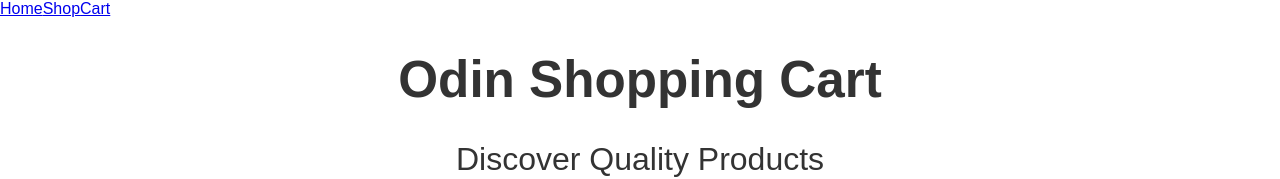
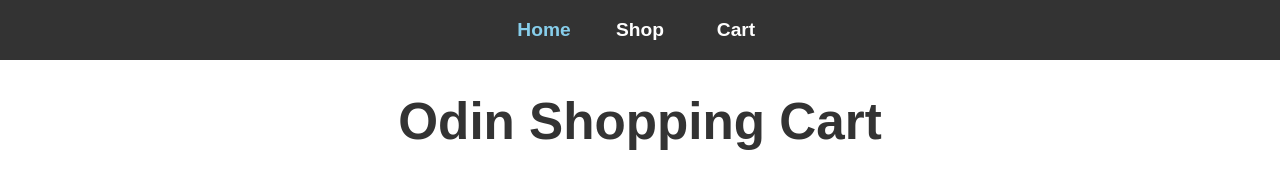
Before and after one commit to Daik102/shopping-cart, a React (Vite) app: page / in a window 1280 px wide. Shown: the top 179 px of the page. Built offline with nearby package versions, Linux system fonts and the light colour scheme.

Commit message:
Add styling for Navbar component

```diff
--- a/src/components/Navbar.jsx
+++ b/src/components/Navbar.jsx
@@ -1,23 +1,26 @@
 import { NavLink } from "react-router";
-//import "./Navbar.css";
+import styles from "./Navbar.module.css";
 
 function Navbar({ cart = 0 }) {
   const totalItemCount = cart.reduce((total, item) => total += item.quantity, 0);
 
   return (
     <nav>
-      <NavLink to="/" end>
+      <NavLink
+        to="/" end
+        className={({ isActive }) => (isActive ? styles.customActive : styles.navItem)}
+      >
         Home
       </NavLink>
       <NavLink
         to="/shop"
-        //className={({ isActive }) => (isActive ? "custom-active" : "nav-item")}
+        className={({ isActive }) => (isActive ? styles.customActive : styles.navItem)}
       >
         Shop
       </NavLink>
       <NavLink
         to="/cart"
-        //className={({ isActive }) => (isActive ? "custom-active" : "nav-item")}
+        className={({ isActive }) => (isActive ? styles.customActive : styles.navItem)}
       >
         Cart {totalItemCount > 0 && <span>({totalItemCount})</span>}
       </NavLink>
--- a/src/components/Navbar.module.css
+++ b/src/components/Navbar.module.css
@@ -0,0 +1,20 @@
+nav {
+  display: flex;
+  justify-content: center;
+  padding: 1.2rem 0;
+  background-color: var(--color-primary);
+}
+
+.navItem {
+  text-align: center;
+  width: 6rem;
+  font-weight: 600;
+  font-size: 1.2rem;
+  color: var(--color-white-text);
+  text-decoration: none;
+}
+
+.customActive {
+  composes: navItem;
+  color: var(--color-active);
+}
```
